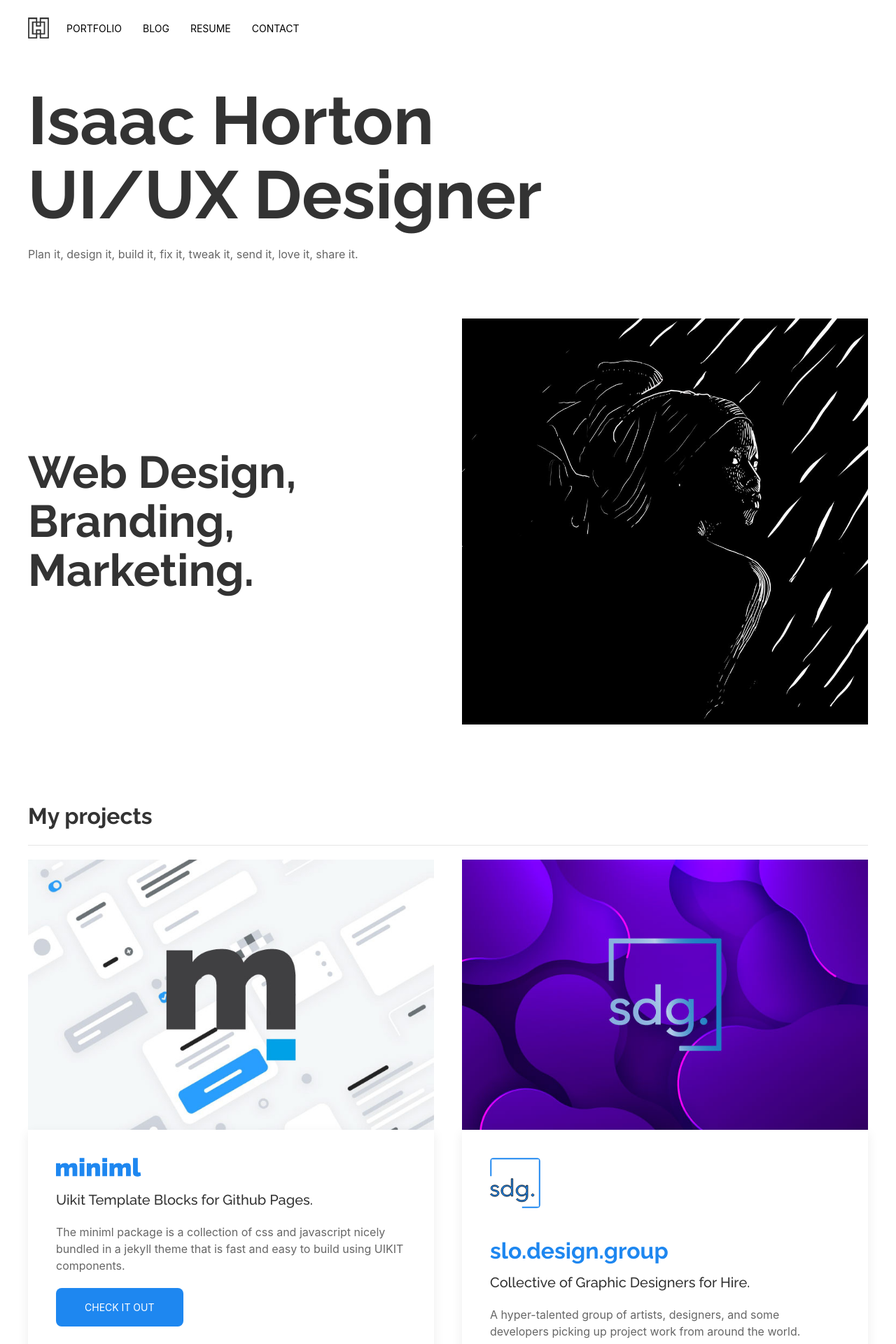
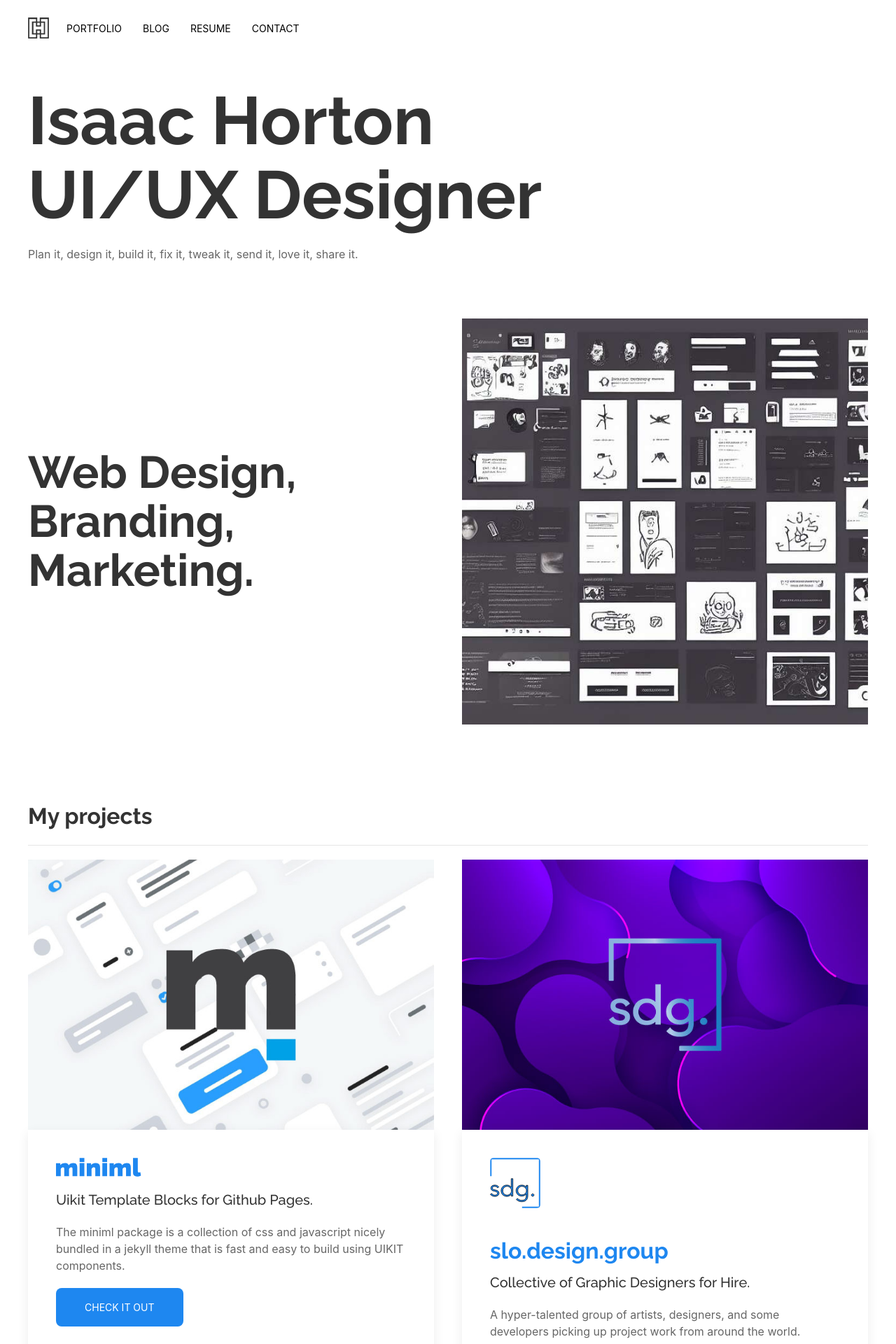
Before and after one commit to kre8t/kre8t.github.io, a Jekyll site: the page built from index.html, in a window 1280 px wide. Shown: the top 1920 px of the page at 70% size. Built offline with Jekyll 4.4.1, drawn with Linux system fonts in a browser that asks for light colours.

Commit message:
updated home portfolio image

```diff
--- a/_layouts/home.html
+++ b/_layouts/home.html
@@ -17,7 +17,7 @@ layout: homepage
         <div class="intro-text uk-container">
           <div class="uk-child-width-1-2@m" uk-grid>
             <div class="uk-heading-medium uk-animation-slide-right-small uk-flex uk-flex-middle">Web Design, Branding,<br>Marketing.</div>
-            <div><a href="/portfolio"><img src="/assets/img/Rain-Lights.jpg"></a></div>
+            <div><a href="/portfolio"><img src="/assets/img/black-white-portfolio.jpeg"></a></div>
 
 
           </div>
```
Also changed, not shown: assets/img/black-white-portfolio.jpeg (added).
